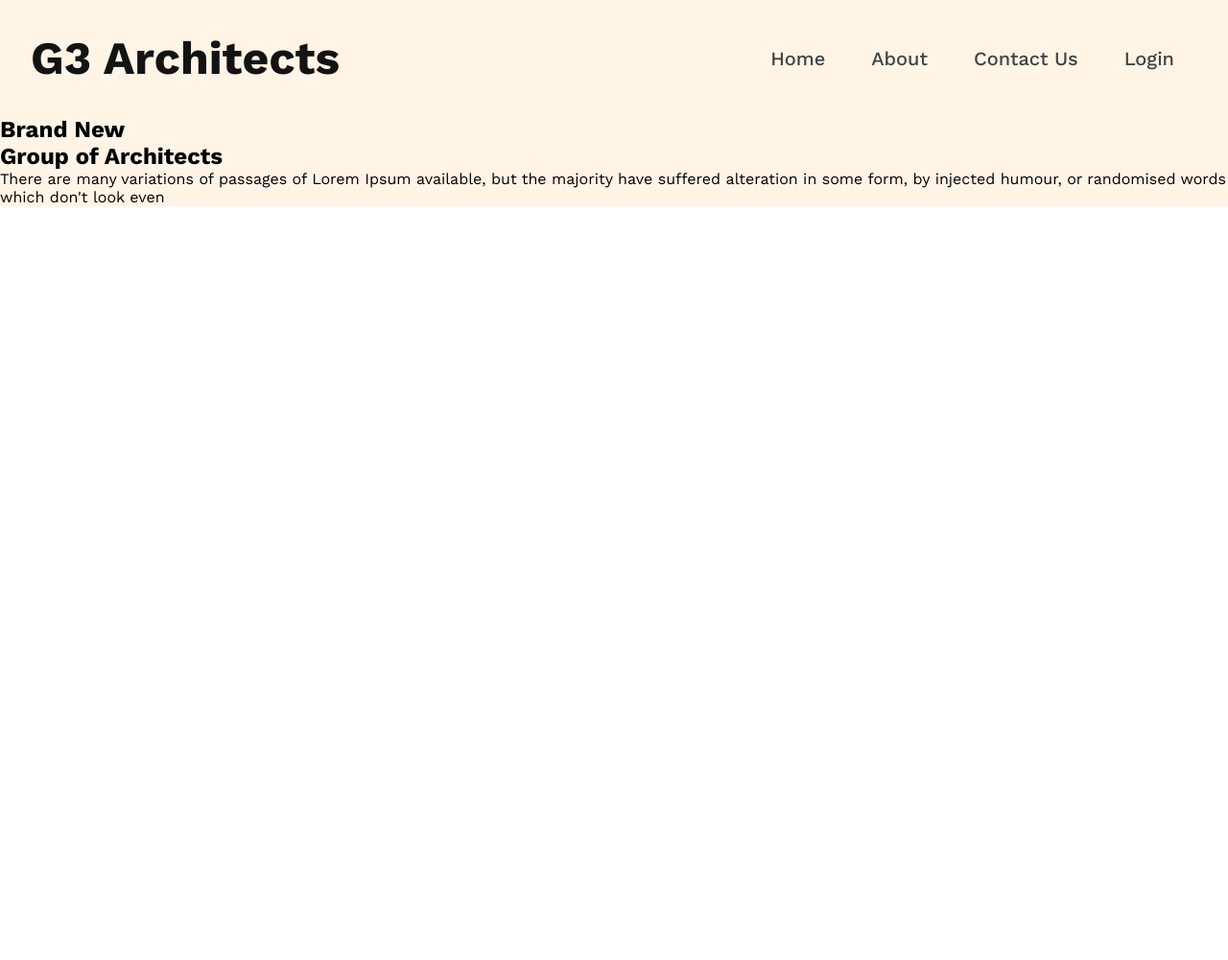
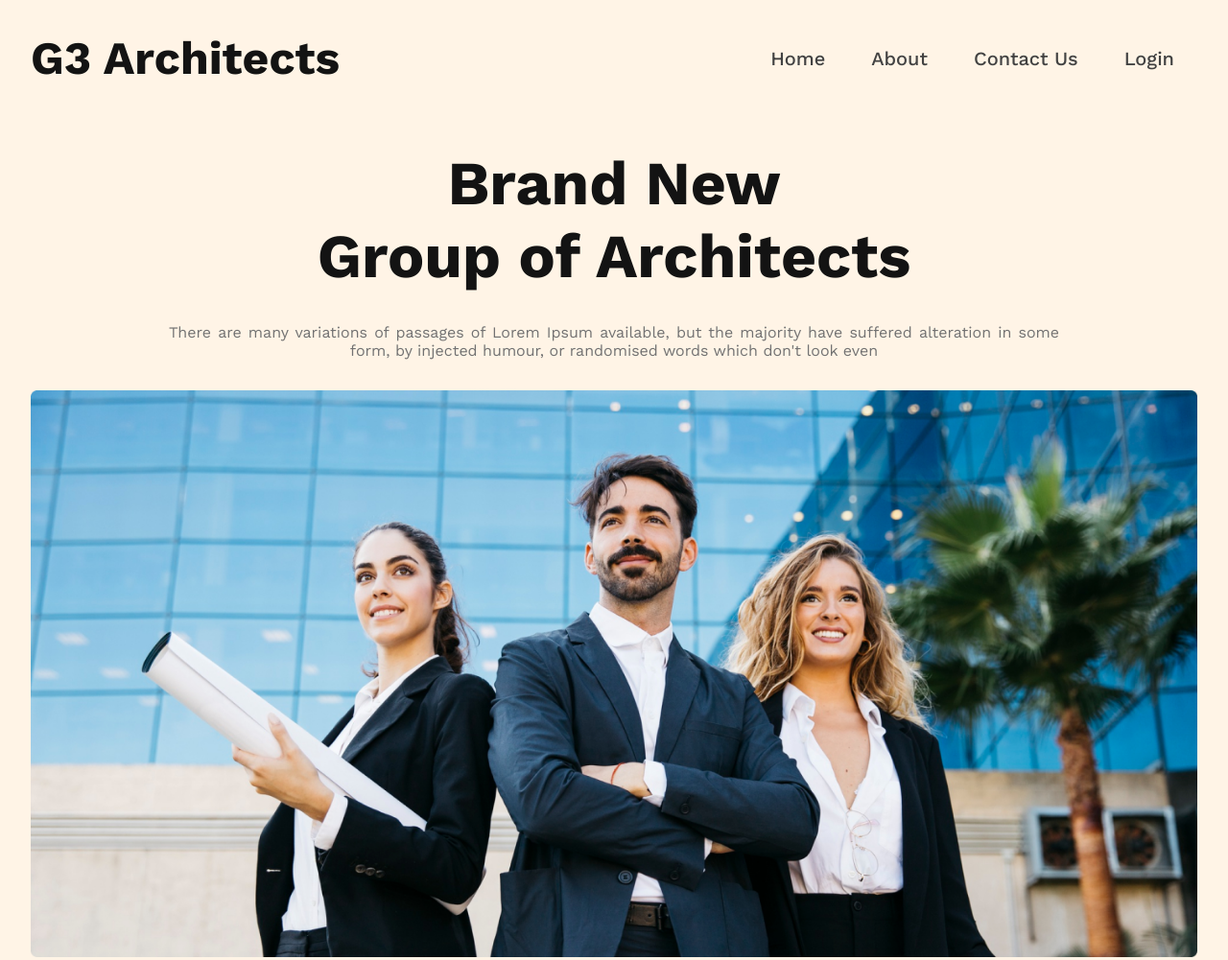
Before and after one commit to JuborajSujon/g3-architects-website, a plain HTML site: page index.html in a window 1280 px wide. Shown: the whole page at 96% size. Before the commit the page ends 800 px from the top, so only its background shows below. Drawn offline with nearby package versions, Linux system fonts and the light colour scheme.

Commit message:
Added banner section content and styling

```diff
--- a/index.html
+++ b/index.html
@@ -23,17 +23,19 @@
         </nav>
         <section class="banner">
           <div class="banner-content">
-            <h1>
+            <h1 class="primary-header">
               Brand New <br />
               Group of Architects
             </h1>
-            <p>
+            <p class="section-description section-description__banner">
               There are many variations of passages of Lorem Ipsum available,
               but the majority have suffered alteration in some form, by
               injected humour, or randomised words which don't look even
             </p>
           </div>
-          <div class="banner-image"></div>
+          <div class="banner-image">
+            <img src="./images/banner.png" alt="Banner image" />
+          </div>
         </section>
       </div>
     </header>
--- a/style.css
+++ b/style.css
@@ -29,6 +29,13 @@ a {
   text-decoration: inherit; /* no underline */
 }
 
+img {
+  width: 100%;
+  height: 100%;
+  display: block;
+  object-fit: cover;
+}
+
 /* Reusgable CSS Classes */
 .container {
   max-width: 1440px;
@@ -38,7 +45,7 @@ a {
 .primary-header {
   color: var(--primary-clr);
   text-align: center;
-  font-size: 4rem;
+  font-size: 3rem;
   font-weight: 700;
 }
 .secondary-header {
@@ -58,6 +65,7 @@ a {
   font-size: 1rem;
   font-weight: 400;
   color: var(--tertiary-clr);
+  padding: 2rem 0;
 }
 
 /*Header nav section start*/
@@ -83,6 +91,14 @@ nav {
 .secondary-header__menu .item:hover {
   background-color: rgba(255, 143, 14, 0.151);
 }
+.banner {
+  text-align: center;
+  padding: 2rem;
+}
+.section-description__banner {
+  text-align: justify;
+  text-align-last: center;
+}
 
 /*Header nav section end*/
 
@@ -90,6 +106,12 @@ nav {
 
 /* Tablet view start */
 @media screen and (min-width: 576px) {
+  .primary-header {
+    font-size: 4rem;
+  }
+  .section-description {
+    padding: 2rem 1rem;
+  }
 }
 /* Tablet view end */
 
@@ -103,6 +125,9 @@ nav {
     margin-top: 0;
     display: flex;
   }
+  .section-description {
+    padding: 2rem;
+  }
 }
 /* Laptop view end */
 
@@ -112,5 +137,9 @@ nav {
     flex-direction: row;
     justify-content: space-between;
   }
+
+  .section-description {
+    padding: 2rem 9rem;
+  }
 }
 /* Desktop view end */
```
